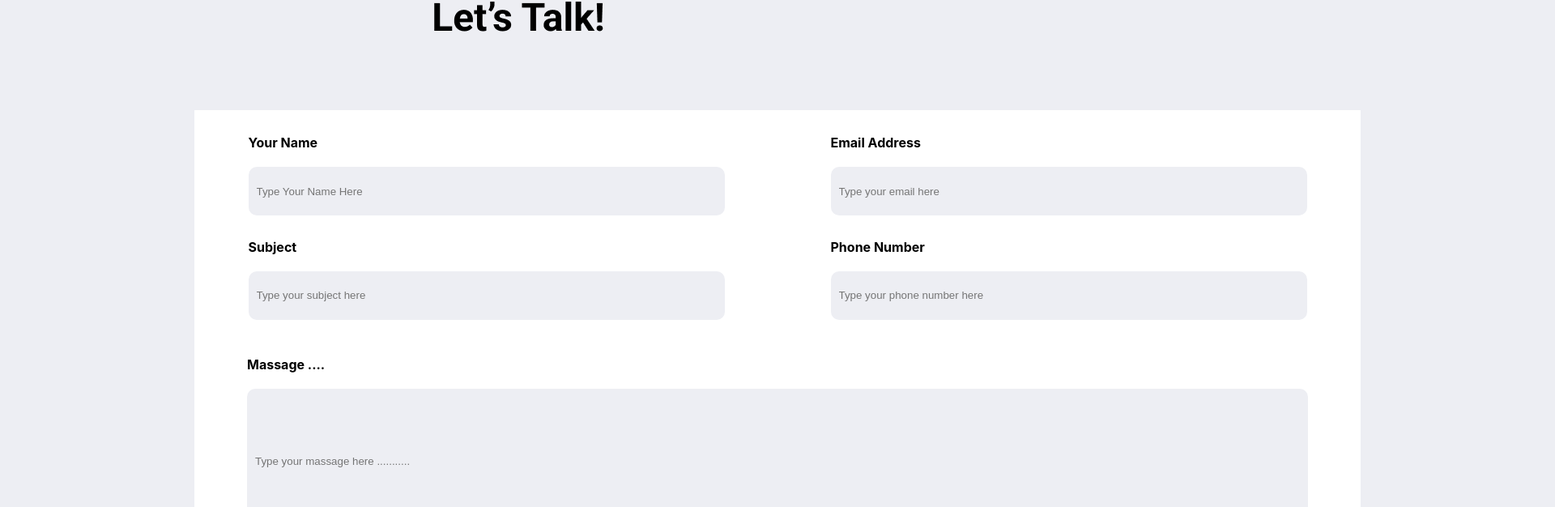
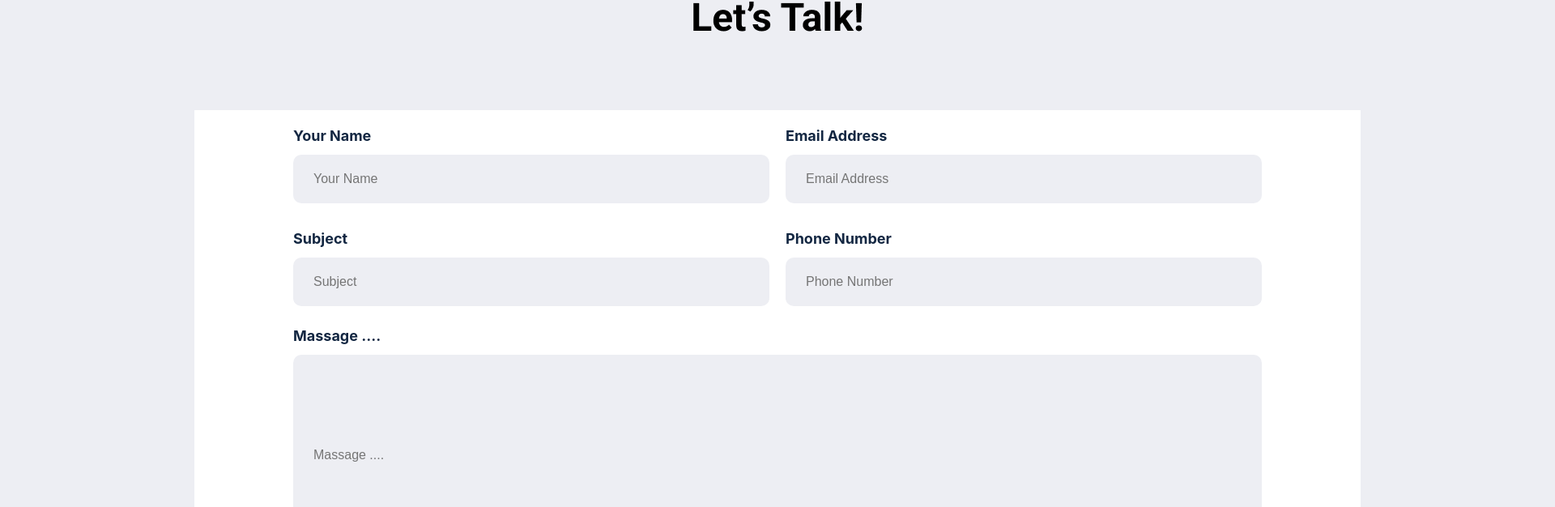
Before and after one commit to aliShaiaz/ConnectedLearning, a React (Create React App) app: page /contact in a window 1280 px wide. Shown: the part 2170-2796 px from the top of the page at 81% size, 1920 px wide, since content can reach past the window. Built offline with nearby package versions, Linux system fonts and the light colour scheme.

Commit message:
complete

```diff
--- a/src/components/pages/Contact.jsx
+++ b/src/components/pages/Contact.jsx
@@ -4,8 +4,12 @@ import PageLandingWallpaper from "../common/PageLandingWallpaper";
 
 const ContactPage = () => {
   return (
-    <>
     <div className="contactPage">
+      <div className="section_wallpaper">
+        <PageLandingWallpaper pageName="Contact" />
+      </div>
+
+      <div className="section_contact">
         <PageLandingWallpaper pageName="Contact" />
 
         <div className="contactBlock">
@@ -22,80 +26,74 @@ const ContactPage = () => {
           <img src={imageFiles.AnyQues} alt="AnyQues" />
         </div>
         <div className="feedback">
-          <table className="feedbackForm">
-            <tbody>
-              <tr>
-                <th>
-                  <label htmlFor="name">Your Name</label>
-                  <input
-                    className="inp"
-                    name="name"
-                    id="name"
-                    type="text"
-                    placeholder="Type Your Name Here"
-                  />
-                </th>
-                <th>
-                  <label htmlFor="email">Email Address</label>
-                  <input
-                    className="inp"
-                    name="email"
-                    id="email"
-                    type="text"
-                    placeholder="Type your email here"
-                  />
-                </th>
-              </tr>
-              <tr>
-                <th>
-                  <label htmlFor="Subject">Subject</label>
-                  <input
-                    className="inp"
-                    name="subject"
-                    id="subject"
-                    type="text"
-                    placeholder="Type your subject here"
-                  />
-                </th>
-                <th>
-                  <label htmlFor="phone">Phone Number</label>
-                  <input
-                    className="inp"
-                    name="phone"
-                    id="phone"
-                    type="text"
-                    placeholder="Type your phone number here"
-                  />
-                </th>
-              </tr>
-              <tr>
-                <th colSpan={2}>
-                  <label id="lbl2" htmlFor="message">
+          <label style={{ top: "18px" }} className="col1 row1">
+            Your Name
+          </label>
+          <label style={{ top: "18px" }} className="col2 row1">
+            Email Address
+          </label>
+          <label style={{ top: "145px" }} className="col1 row2">
+            Subject
+          </label>
+          <label style={{ top: "145px" }} className="col2 row2">
+            Phone Number
+          </label>
+          <label style={{ top: "265px" }} className="specialInp">
             Massage ....
           </label>
           <input
-                    className="inp2"
-                    name="message"
-                    id="message"
             type="text"
-                    placeholder="Type your massage here ..........."
+            name=""
+            id=""
+            placeholder="Your Name"
+            className="col1 row1 genInp"
           />
-                </th>
-              </tr>
-            </tbody>
-          </table>
-          <div className="privacy">
-            <input type="checkbox" id="vehicle1" name="vehicle1" value="Bike" />
-            <label htmlFor="vehicle1">
-              Accept <a href="">terms</a> and <a href="">privacy</a> policy.
-            </label>
+          <input
+            type="text"
+            name=""
+            id=""
+            placeholder="Email Address"
+            className="col2 row1 genInp"
+          />
+          <input
+            type="text"
+            name=""
+            id=""
+            placeholder="Subject"
+            className="col1 row2 genInp"
+          />
+          <input
+            type="text"
+            name=""
+            id=""
+            placeholder="Phone Number"
+            className="col2 row2 genInp"
+          />
+          <input
+            type="text"
+            name=""
+            id=""
+            placeholder="Massage ...."
+            className="specialInp"
+          />
+          <input type="checkbox" name="" id="" className="check" />
+          <div className="terms">
+            <p>Accept </p>
+            <a href="">terms</a>
+            <p> and </p>
+            <a href="">privacy policy</a>
+            <p>.</p>
           </div>
-          <button className="submitBtn" onClick={() => alert("Submitted!")}>
-            Submit Message
-          </button>
+          <img
+            src={imageFiles.btnSubmit}
+            alt=""
+            className="btnSubmit"
+            onClick={() => alert("Submitted!")}
+          />
         </div>
       </div>
-    </>
+      {/* */}
+    </div>
   );
 };
 
--- a/src/css/ContactPage.css
+++ b/src/css/ContactPage.css
@@ -1,26 +1,33 @@
+.contactPage * {
+  position: absolute;
+}
 .contactPage {
   position: relative;
-  display: flex;
-  flex-direction: column;
-  /* overflow: hidden; */
-  height: 3150px;
-  /* background-color: red; */
+  margin-top: 115px;
+  height: 2986px;
+  width: 100%;
 
+  .section_wallpaper {
+    position: relative;
+    width: 1920px;
+    height: 837px;
+  }
+  .section_contact {
     .contactBlock {
       position: absolute;
       width: 294px;
       height: 158px;
-    top: 1000px;
+      top: 100px;
       left: 813px;
     }
     .contactUsImage {
       position: absolute;
-    top: 1164px;
+      top: 212px;
       left: 750px;
     }
     .getInTouch {
       position: absolute;
-    top: 1330px;
+      top: 378px;
       left: 238px;
       width: 441px;
       height: 547px;
@@ -28,7 +35,8 @@
 
     .AnyQues {
       position: absolute;
-    top: 2066px;
+      top: 1114px;
+      left: 731px;
       align-self: center;
     }
     .feedback {
@@ -37,86 +45,89 @@
       background: white;
       width: 1440px;
       height: 735px;
-    top: 2306px;
+      top: 1354px;
       left: 240px;
 
-    .feedbackForm {
-      min-width: 100%;
-      min-height: 75%;
+      .col1 {
+        left: 122px;
       }
+      .col2 {
+        left: 730px;
+      }
+      .row1 {
+        top: 55px;
+      }
+      .row2 {
+        top: 182px;
+      }
+      .genInp {
+        height: 60px;
+        width: 588px;
+      }
+      .specialInp {
+        left: 122px;
+        top: 302px;
+        width: 1196px;
+        height: 248px;
+      }
+    }
+    .feedback label {
+      font-size: 18px;
+      font-weight: 700;
+      line-height: 27px;
+      letter-spacing: 0em;
+      text-align: left;
+      color: #132742;
+    }
+    .feedback input {
+      border-radius: 10px;
+      border: none;
+      background-color: #edeef3;
+    }
+    .feedback input::placeholder {
+      font-size: 16px;
+      font-weight: 400;
+      line-height: 24px;
+      letter-spacing: 0em;
+      text-align: left;
+      padding-left: 25px;
+    }
+    .check {
+      top: 569px;
+      left: 138px;
+    }
+    .terms {
+      top: 562px;
+      left: 162px;
+    }
+    .terms * {
+      position: relative;
+      display: inline-block;
+      margin: 0 2px;
 
-    .feedbackForm tbody tr th {
-      align-items: center;
+      font-size: 18px;
+      font-weight: 700;
+      line-height: 27px;
+      letter-spacing: 0em;
+      text-align: left;
     }
-    .feedbackForm tbody tr th input,
-    label {
-      display: block;
-      margin: auto;
+    .terms p {
+      color: #161e49;
     }
-    .feedbackForm tbody tr th label {
-      /* background-color: blue; */
-      width: 588px;
-      text-align: left;
-      margin-bottom: 20px;
+    .terms a {
+      text-decoration: none;
+      color: #ff0000;
     }
+    .btnSubmit {
+      top: 644px;
+      left: 122px;
+      cursor: pointer;
 
-    .inp {
-      border: 0;
-      position: relative;
-      background: var(--background);
-      width: 588px;
-      height: 60px;
-      margin-top: 55px;
-      z-index: 100;
-      border-radius: 10px;
-      padding: 10px;
-    }
-    #lbl2 {
-      min-width: 1310px;
-    }
-    .inp2 {
-      border: 0;
-      background: var(--background);
-      width: 1310px;
-      height: 180px;
-      border-radius: 10px;
-      padding: 10px;
-    }
-    .privacy {
-      position: relative;
-      left: 65px;
-      width: 50%;
-      display: flex;
-      justify-content: left;
-    }
-    .privacy label {
-      text-align: left;
-      width: 100%;
-      margin-left: 10px;
-    }
-    .privacy label a {
-      text-decoration: none;
-      color: red;
-      font-weight: bold;
-    }
-
-    .submitBtn {
-      position: relative;
-      font-weight: bold;
-      border: 1px solid var(--clr1);
-
+      width: 228px;
       height: 50px;
-      width: 150px;
-      border-radius: 50px / 55px;
-      background: var(--clr1);
-      color: white;
-      left: 65px;
-      font-size: 16px;
-      margin-top: 25px;
-    }
-    .submitBtn:hover {
-      background: rgb(23, 56, 217);
+      border-radius: 25px;
     }
   }
 }
+
 /*  */
--- a/src/css/CoursePage.css
+++ b/src/css/CoursePage.css
@@ -23,9 +23,8 @@
 
   #couseList {
     position: absolute;
-
     width: 1461px;
-    min-height: 3525px;
+    height: 2346px;
     top: 308px;
     left: 240px;
     overflow: hidden;
--- a/src/css/NavBar.css
+++ b/src/css/NavBar.css
@@ -85,6 +85,7 @@
 
   border-radius: 50px / 40px;
   margin: 0 12px;
+  cursor: pointer;
 }
 
 .NavBar div button:hover {
--- a/src/files/_imageFiles.js
+++ b/src/files/_imageFiles.js
@@ -67,6 +67,7 @@ const imageFiles = {
   writeAssesment: require("./Group 4448.png"),
 
   arrowRight: require("./Mask group (4).png"),
+  btnSubmit: require("./Group 127.png"),
 };
 
 export default imageFiles;
```
Also changed, not shown: src/files/Group 127.png (added). Lines whose indentation alone changed are shown as unchanged.
